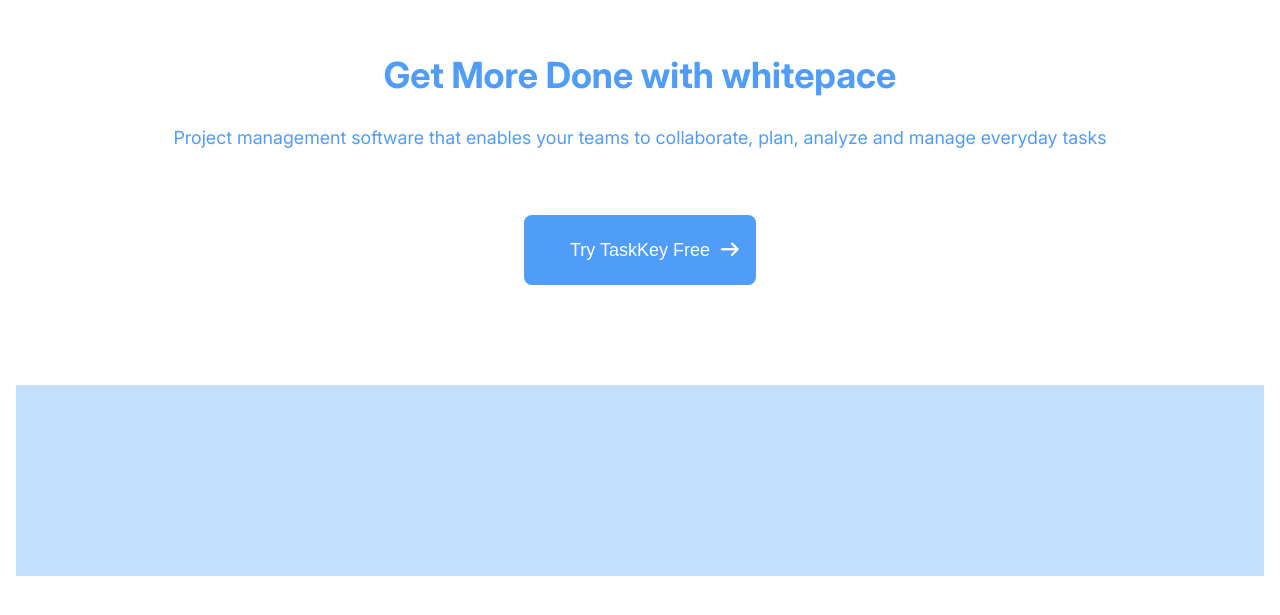
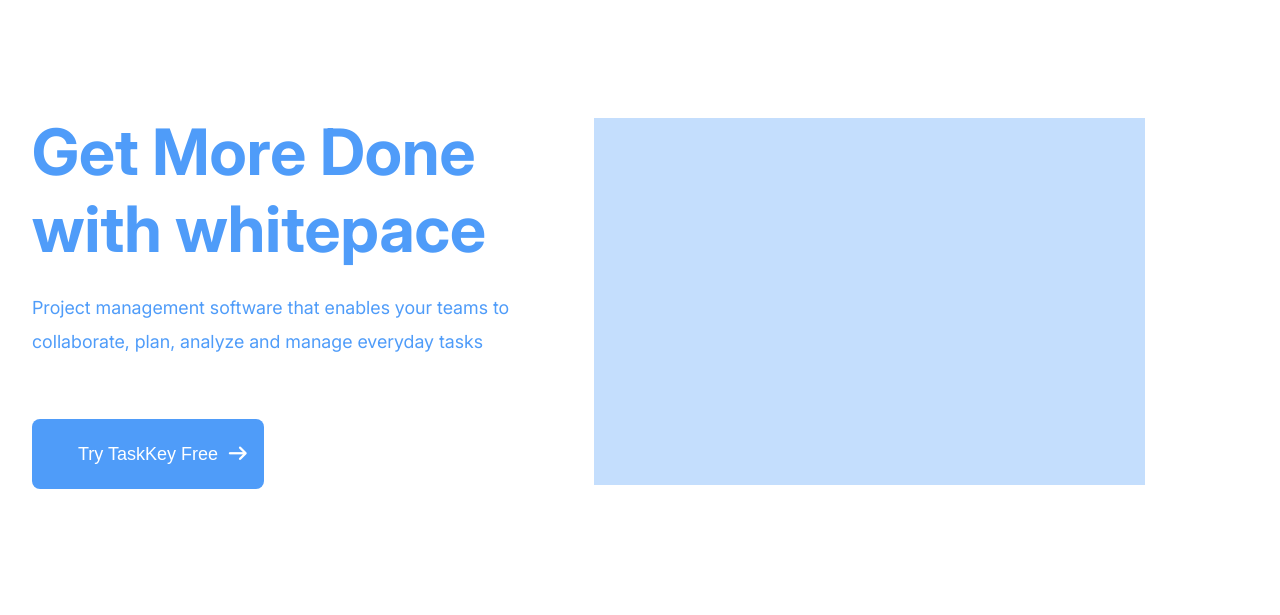
Before and after one commit to adrianthoenig/saasv2, a plain HTML site: page index.html in a window 1280 px wide. Shown: the part 93-708 px from the top of the page. Drawn offline with Linux system fonts and the light colour scheme.

Commit message:
finish hero section

```diff
--- a/main.css
+++ b/main.css
@@ -39,6 +39,8 @@
     /* Font sizes */
     --font-size-medium: 1.125rem;
     --font-size-title-mobile: 2.25rem;
+    --font-size-title-tablet: 3.375rem;
+    --font-size-title-desktop: 4rem;
 }
 
 *,
@@ -150,6 +152,7 @@
     padding: 80px 16px;
     display: flex;
     flex-direction: column;
+    align-items: center;
     gap: 100px;
 }
 
@@ -188,15 +191,21 @@
     height: 70px;
     text-align: center;
     position: relative;
+    transition: background-color 0.3s ease-in-out;
 }
 
 .btn-hero-cta i {
+    cursor: pointer;
     position: absolute;
     right: 15px;
 }
 
+.btn-hero-cta:hover {
+    background-color: var(--btn-color-hover);
+}
+
 .hero-image {
-    width: 100%;
+    min-width: 286px;
     height: 191px;
     background-color: var(--color-primary-100);
 }
@@ -207,6 +216,8 @@
 
 @media (min-width: 768px) {
     /* TABLETS */
+
+    /* --- HEADER --- */
     .site-header {
         height: 66px;
     }
@@ -223,10 +234,26 @@
         font-size: 2.5rem;
     }
 
+    /* --- HERO --- */
+    .hero .container {
+        padding: 140px 20px 100px;
+    }
+
+    .hero-title {
+        font-size: var(--font-size-title-tablet);
+    }
+
+    .hero-image {
+        width: 551px;
+        height: 367px;
+    }
+
 }
 
 @media (min-width: 1152px) {
     /* Desktop */
+
+     /* --- HEADER --- */
     .site-header .container {
         padding: 30px 32px;
     }
@@ -237,4 +264,30 @@
         gap: 24px;
         align-items: center;
     }
+
+    /* --- HERO --- */
+    .hero .container {
+        flex-direction: row;
+        padding: 140px 32px;
+        gap: 0;
+    }
+
+    .hero-content {
+        max-width: 562px;
+        align-items: flex-start;
+    }
+
+    .hero-title {
+        font-size: var(--font-size-title-desktop);
+        text-align: left;
+    }
+
+    .hero-subtitle {
+        text-align: left;
+    }
+
+    .btn-hero {
+        width: 219px;
+        height: 63px;
+    }
 }
```
